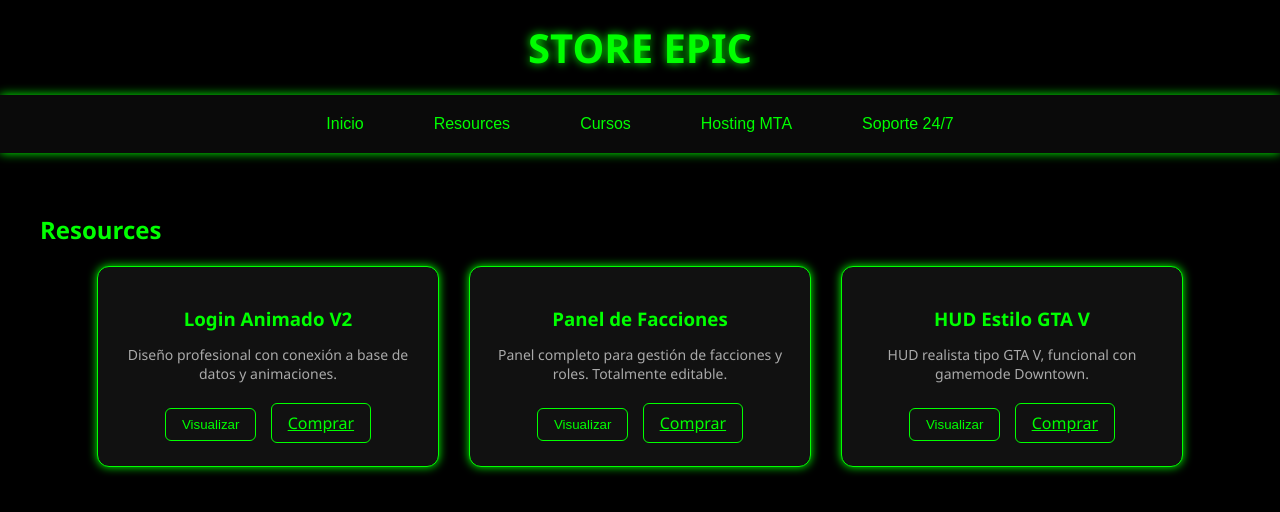
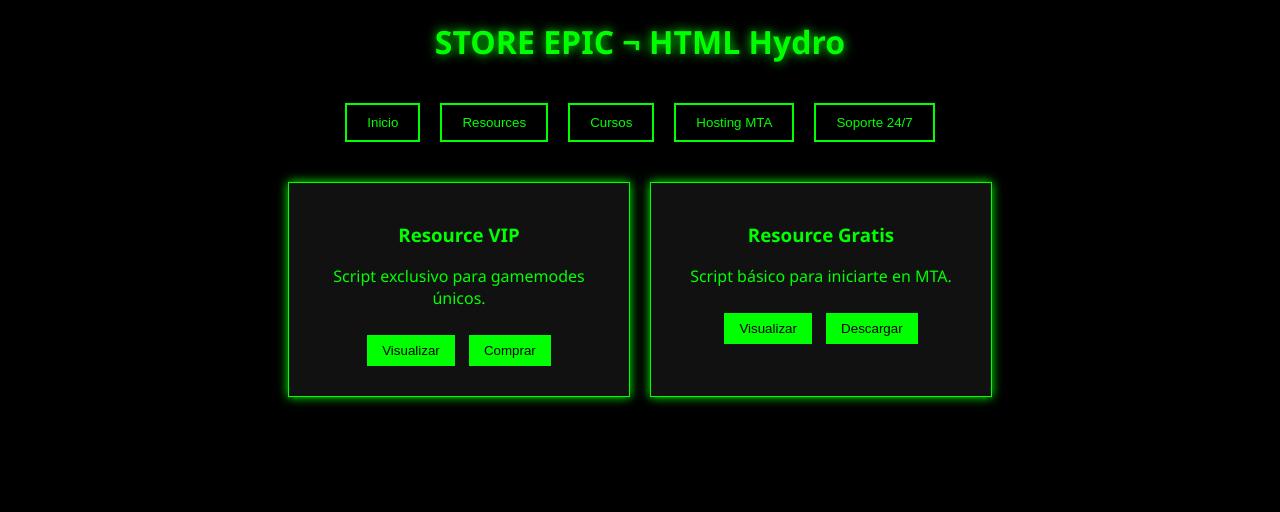
Before and after one commit to HTML-Hydro-Store-Epic/-HTML-Hydro-Store-Epic-, a plain HTML site: page index.html in a window 1280 px wide. Both pictures are taken after a click on the button "Resources". Drawn offline with Linux system fonts and the light colour scheme.

Commit message:
Update index.html

```diff
--- a/index.html
+++ b/index.html
@@ -1,127 +1,121 @@
 <!DOCTYPE html>
 <html lang="es">
 <head>
-  <meta charset="UTF-8">
-  <title>STORE EPIC</title>
+  <meta charset="UTF-8" />
+  <meta name="viewport" content="width=device-width, initial-scale=1.0"/>
+  <title>STORE EPIC ¬ HTML Hydro</title>
   <style>
     body {
       margin: 0;
       font-family: 'Segoe UI', sans-serif;
-      background-color: #000;
+      background: black;
       color: #0f0;
+      overflow-x: hidden;
     }
 
     header {
+      background: black;
       padding: 20px;
       text-align: center;
-      font-size: 2.5em;
+      font-size: 2em;
       font-weight: bold;
-      color: #00ff00;
-      text-shadow: 0 0 15px #00ff00;
-      animation: neonPulse 2s infinite;
+      animation: neonText 2s infinite alternate;
+    }
+
+    @keyframes neonText {
+      from { text-shadow: 0 0 10px #0f0; }
+      to { text-shadow: 0 0 20px #0f0, 0 0 30px #0f0; }
     }
 
     nav {
-      background: #0a0a0a;
       display: flex;
       justify-content: center;
-      padding: 10px 0;
-      box-shadow: 0 0 10px #00ff00;
+      gap: 20px;
+      margin: 20px 0;
     }
 
     nav button {
-      background: transparent;
-      border: none;
+      background: none;
+      border: 2px solid #0f0;
       color: #0f0;
-      font-size: 16px;
-      margin: 0 20px;
+      padding: 10px 20px;
       cursor: pointer;
       transition: 0.3s;
-      padding: 10px 15px;
     }
 
     nav button:hover {
-      color: #fff;
-      text-shadow: 0 0 10px #0f0;
+      background: #0f0;
+      color: black;
     }
 
     .section {
       display: none;
-      padding: 40px;
-      animation: fadeIn 0.5s ease-in-out;
+      justify-content: center;
+      flex-wrap: wrap;
+      gap: 20px;
+      padding: 20px;
     }
 
     .active {
-      display: block;
-    }
-
-    .card-container {
       display: flex;
-      flex-wrap: wrap;
-      justify-content: center;
-      gap: 30px;
     }
 
     .card {
       background: #111;
       border: 1px solid #0f0;
-      box-shadow: 0 0 10px #0f0;
       padding: 20px;
       width: 300px;
-      border-radius: 12px;
       text-align: center;
-      transition: transform 0.3s;
+      box-shadow: 0 0 10px #0f0;
     }
 
-    .card:hover {
-      transform: scale(1.03);
-    }
-
-    .card h3 {
-      color: #0f0;
-      margin-bottom: 10px;
-    }
-
-    .card p {
-      color: #aaa;
-      font-size: 14px;
-      margin-bottom: 20px;
-    }
-
-    .btn {
-      background: transparent;
-      border: 1px solid #0f0;
-      color: #0f0;
-      padding: 8px 16px;
-      margin: 5px;
+    .card button {
+      margin: 10px 5px;
+      padding: 8px 15px;
+      border: none;
+      background: #0f0;
+      color: black;
       cursor: pointer;
-      border-radius: 6px;
       transition: 0.3s;
     }
 
-    .btn:hover {
-      background: #0f0;
-      color: #000;
+    .card button:hover {
+      background: #0a0;
     }
 
-    @keyframes neonPulse {
-      0%, 100% {
-        text-shadow: 0 0 10px #0f0;
-      }
-      50% {
-        text-shadow: 0 0 20px #0f0, 0 0 40px #0f0;
-      }
+    .modal {
+      display: none;
+      position: fixed;
+      z-index: 10;
+      left: 0; top: 0;
+      width: 100%; height: 100%;
+      background: rgba(0,0,0,0.8);
+      justify-content: center;
+      align-items: center;
     }
 
-    @keyframes fadeIn {
-      from { opacity: 0; }
-      to { opacity: 1; }
+    .modal img {
+      max-width: 80%;
+      max-height: 80%;
+      border: 5px solid #0f0;
+    }
+
+    .faq {
+      width: 100%;
+      max-width: 800px;
+      margin: 0 auto;
+      padding: 10px;
+    }
+
+    .faq h3 {
+      border-bottom: 1px solid #0f0;
+      padding: 10px 0;
     }
   </style>
 </head>
 <body>
 
-  <header>STORE EPIC</header>
+  <header>STORE EPIC ¬ HTML Hydro</header>
 
   <nav>
     <button onclick="showSection('inicio')">Inicio</button>
@@ -132,94 +126,95 @@
   </nav>
 
   <div id="inicio" class="section active">
+    <div class="faq">
       <h2>Bienvenido a STORE EPIC</h2>
-    <p>Potencia tu servidor MTA con nuestros resources, cursos especializados y hosting optimizado.</p>
-  </div>
-
-  <!-- RESOURCES -->
-  <div id="resources" class="section">
-    <h2>Resources</h2>
-    <div class="card-container">
-      <div class="card">
-        <h3>Login Animado V2</h3>
-        <p>Diseño profesional con conexión a base de datos y animaciones.</p>
-        <button class="btn" onclick="alert('Visualizando Login Animado V2')">Visualizar</button>
-        <a class="btn" href="https://discord.com/channels/1300963645047705621/1300987698844008491" target="_blank">Comprar</a>
-      </div>
-
-      <div class="card">
-        <h3>Panel de Facciones</h3>
-        <p>Panel completo para gestión de facciones y roles. Totalmente editable.</p>
-        <button class="btn" onclick="alert('Visualizando Panel de Facciones')">Visualizar</button>
-        <a class="btn" href="https://discord.com/channels/1300963645047705621/1300987698844008491" target="_blank">Comprar</a>
-      </div>
-
-      <div class="card">
-        <h3>HUD Estilo GTA V</h3>
-        <p>HUD realista tipo GTA V, funcional con gamemode Downtown.</p>
-        <button class="btn" onclick="alert('Visualizando HUD GTA V')">Visualizar</button>
-        <a class="btn" href="https://discord.com/channels/1300963645047705621/1300987698844008491" target="_blank">Comprar</a>
-      </div>
+      <p>Aquí encontrarás todo lo necesario para potenciar tu servidor de MTA: resources en venta y gratuitos, cursos profesionales, servicios de hosting y soporte personalizado.</p>
     </div>
   </div>
 
-  <!-- CURSOS -->
-  <div id="cursos" class="section">
-    <h2>Cursos Disponibles</h2>
-    <div class="card-container">
+  <div id="resources" class="section">
     <div class="card">
-        <h3>Curso de HTML</h3>
-        <p>Aprende a crear sitios web desde cero con HTML y CSS.</p>
-        <button class="btn" onclick="alert('Visualizando curso HTML')">Visualizar</button>
-        <a class="btn" href="https://discord.com/channels/1300963645047705621/1300987698844008491" target="_blank">Comprar</a>
+      <h3>Resource VIP</h3>
+      <p>Script exclusivo para gamemodes únicos.</p>
+      <button onclick="openImage('https://via.placeholder.com/600')">Visualizar</button>
+      <button onclick="goToDiscord()">Comprar</button>
     </div>
-
     <div class="card">
-        <h3>Script en MTA</h3>
-        <p>Crea y programa tus propios scripts para servidores de MTA.</p>
-        <button class="btn" onclick="alert('Visualizando curso MTA')">Visualizar</button>
-        <a class="btn" href="https://discord.com/channels/1300963645047705621/1300987698844008491" target="_blank">Comprar</a>
-      </div>
-
-      <div class="card">
-        <h3>Crear Webs Profesionales</h3>
-        <p>Diseña y lanza páginas web modernas para tu comunidad.</p>
-        <button class="btn" onclick="alert('Visualizando curso Web')">Visualizar</button>
-        <a class="btn" href="https://discord.com/channels/1300963645047705621/1300987698844008491" target="_blank">Comprar</a>
-      </div>
+      <h3>Resource Gratis</h3>
+      <p>Script básico para iniciarte en MTA.</p>
+      <button onclick="openImage('https://via.placeholder.com/600')">Visualizar</button>
+      <button onclick="goToDiscord()">Descargar</button>
     </div>
   </div>
 
-  <!-- HOSTING -->
-  <div id="hosting" class="section">
-    <h2>Hosting MTA</h2>
-    <div class="card-container">
+  <div id="cursos" class="section">
     <div class="card">
-        <h3>Host Básico</h3>
-        <p>Ideal para empezar. Hasta 30 slots, soporte incluido.</p>
-        <button class="btn" onclick="alert('Visualizando Host Básico')">Visualizar</button>
-        <a class="btn" href="https://discord.com/channels/1300963645047705621/1300987698844008491" target="_blank">Comprar</a>
+      <h3>Curso HTML</h3>
+      <p>Aprende a crear sitios web desde cero.</p>
+      <button onclick="openImage('https://via.placeholder.com/600')">Visualizar</button>
+      <button onclick="goToDiscord()">Comprar</button>
     </div>
-
     <div class="card">
-        <h3>Host Avanzado</h3>
-        <p>Alto rendimiento. Hasta 100 slots y prioridad en soporte.</p>
-        <button class="btn" onclick="alert('Visualizando Host Avanzado')">Visualizar</button>
-        <a class="btn" href="https://discord.com/channels/1300963645047705621/1300987698844008491" target="_blank">Comprar</a>
+      <h3>Curso Crear Scripts</h3>
+      <p>Todo sobre scripting para MTA.</p>
+      <button onclick="openImage('https://via.placeholder.com/600')">Visualizar</button>
+      <button onclick="goToDiscord()">Comprar</button>
     </div>
+    <div class="card">
+      <h3>Curso Webs</h3>
+      <p>Crea y conecta tu web al servidor MTA.</p>
+      <button onclick="openImage('https://via.placeholder.com/600')">Visualizar</button>
+      <button onclick="goToDiscord()">Comprar</button>
     </div>
   </div>
 
-  <!-- SOPORTE -->
+  <div id="hosting" class="section">
+    <div class="card">
+      <h3>Hosting Básico</h3>
+      <p>Tu servidor online 24/7.</p>
+      <button onclick="openImage('https://via.placeholder.com/600')">Visualizar</button>
+      <button onclick="goToDiscord()">Comprar</button>
+    </div>
+    <div class="card">
+      <h3>Hosting Avanzado</h3>
+      <p>Rendimiento premium para servidores grandes.</p>
+      <button onclick="openImage('https://via.placeholder.com/600')">Visualizar</button>
+      <button onclick="goToDiscord()">Comprar</button>
+    </div>
+  </div>
+
   <div id="soporte" class="section">
-    <h2>Soporte 24/7</h2>
-    <p>Contáctanos directamente en nuestro Discord para resolver cualquier duda o problema.</p>
+    <div class="faq">
+      <h2>Contactarme con soporte</h2>
+      <h3>¿Necesitas agregar una GM Downtown a tu host?</h3>
+      <h3>¿Problemas con resources descargados?</h3>
+      <h3>¿No sabes cómo conectar tu web?</h3>
+      <h3>¿Quieres mejorar el rendimiento del servidor?</h3>
+      <h3>¿Te interesa una instalación personalizada?</h3>
+    </div>
+  </div>
+
+  <div id="modal" class="modal" onclick="closeImage()">
+    <img id="modalImage" src="" alt="Vista previa">
   </div>
 
   <script>
     function showSection(id) {
-      document.querySelectorAll('.section').forEach(sec => sec.classList.remove('active'));
+      document.querySelectorAll('.section').forEach(s => s.classList.remove('active'));
       document.getElementById(id).classList.add('active');
+    }
+
+    function openImage(url) {
+      document.getElementById('modalImage').src = url;
+      document.getElementById('modal').style.display = 'flex';
+    }
+
+    function closeImage() {
+      document.getElementById('modal').style.display = 'none';
+    }
+
+    function goToDiscord() {
+      window.open("https://discord.com/channels/1300963645047705621/1300987698844008491", "_blank");
     }
   </script>
 
```
Lines whose indentation alone changed are shown as unchanged.
